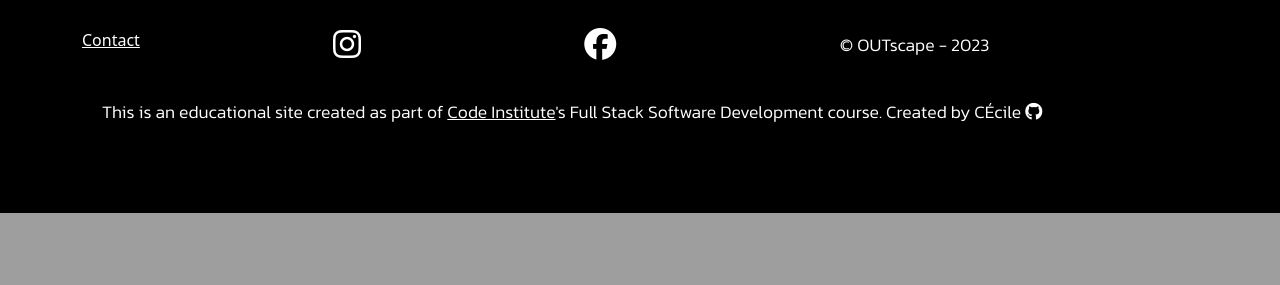
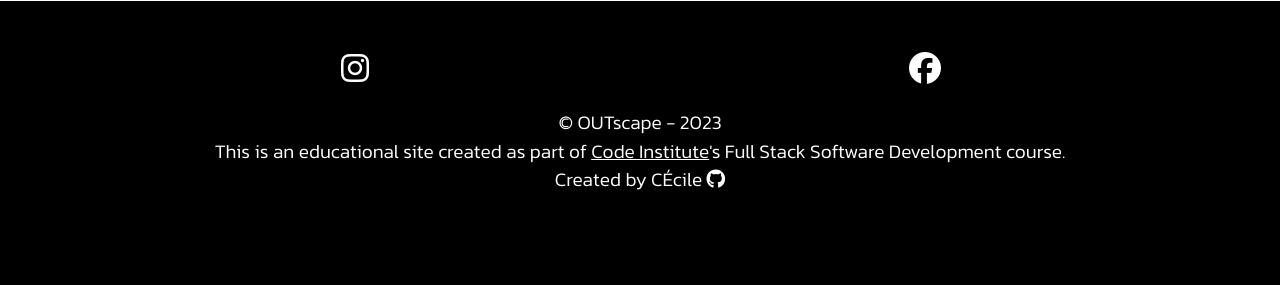
Before and after one commit to cecilegaudron/outscape-game, a Django app: page / in a window 1280 px wide. Shown: the part 1588-1873 px from the top of the page. Before the commit the page ends 1801 px from the top, so only its background shows below. Run offline with Django 3.2, Linux system fonts and the light colour scheme; some libraries are stand-ins or nearby versions.

Commit message:
Add content and styles to game and index pages

```diff
--- a/static/css/style.css
+++ b/static/css/style.css
@@ -18,10 +18,6 @@ section {
     overflow: hidden;
 }
 
-div {
-    max-width: 90%;
-}
-
 #logo {
     width: 70%;
     margin: 2% !important;
@@ -34,7 +30,7 @@ div {
 }
 
 .btn {
-    margin: 1%;
+    margin: 2%;
     text-align: center;
 }
 
@@ -60,11 +56,13 @@ h2 {
     font-family: 'Kanit', sans-serif;
     font-weight: bolder;
     font-size: 1.3rem;
+    padding: 2%;
+    text-align: center;
 }
 
 p {
     font-family: 'Kanit', sans-serif;
-    font-size: 1.1rem;
+    font-size: 1.2rem;
     padding: 2%;
 }
 
@@ -236,13 +234,11 @@ footer a:hover {
 }
 
 /* Home page */
-#welcome-img {
-    width: 100%;
+.welcome-img {
+    max-width: 100% !important;
+    text-align: center;
 }
 
-.welcome {
-    margin: auto;
-}
 
 /* Booking form */
 .background-booking {
--- a/templates/base.html
+++ b/templates/base.html
@@ -96,24 +96,19 @@
     </main>
     <!-- Footer with Copyright and Social Networks Links -->
     <footer>
-        <div class="container">
+        <div class="container center-content">
             <div class="row">
-                <div class="col-sm">
-                    <a href="contact.html">Contact</a>
-                </div>
-                <div class="col-sm">
+                <div class="col">
                     <a href="https://www.instagram.com" target="_blank" rel="noopener" aria-label="Reach out in Instagram"><i class="fa-brands fa-instagram icon-footer"></i></a>
                 </div>
-                <div class="col-sm">
-                <a href="https://www.facebook.com" target="_blank" rel="noopener" aria-label="Reach out in Facebook"><i class="fa-brands fa-facebook icon-footer"></i></a>
-                </div>
-                <div class="col-sm">
-                    <p>© OUTscape - {% now 'Y' %}</p>
+                <div class="col">
+                    <a href="https://www.facebook.com" target="_blank" rel="noopener" aria-label="Reach out in Facebook"><i class="fa-brands fa-facebook icon-footer"></i></a>
                 </div>
             </div>
             <div>
-                <p>This is an educational site created as part of <a href="https://codeinstitute.net/" target="_blank" rel="noopener" aria-label="Visit the Code Institude website">Code Institute</a>'s Full Stack Software Development course. Created by CÉcile <a href="https://github.com/cecilegaudron/" target="_blank" rel="noopener" aria-label="Visit my GitHub account>"><i class="fa-brands fa-github"></i></a></p>
-            </div>
+                <p>© OUTscape - {% now 'Y' %}<br>
+                    This is an educational site created as part of <a href="https://codeinstitute.net/" target="_blank" rel="noopener" aria-label="Visit the Code Institude website">Code Institute</a>'s Full Stack Software Development course.<br>
+                    Created by CÉcile <a href="https://github.com/cecilegaudron/" target="_blank" rel="noopener" aria-label="Visit my GitHub account>"><i class="fa-brands fa-github"></i></a></p>
             </div>
         </div>
     </footer>
--- a/templates/index.html
+++ b/templates/index.html
@@ -3,14 +3,40 @@
 
 {% block content %}
 
-<section class="welcome mx-auto">
-    <div>
+<!-- Title section -->
+<section class="mx-auto">
+    <div class="welcome-img">
         <h1>Welcome to the OUTscape Berlin</h1>
         <h2>The Great escape through the city</h2>
-        <img id="welcome-img" class="img-fluid" src="https://res.cloudinary.com/di8utbjhc/image/upload/v1679310565/outscape/pexels-pixabay-berlin_xwddgj.jpg" alt="Fernsehturm Berlin">
+        <img class="img-fluid" src="https://res.cloudinary.com/di8utbjhc/image/upload/v1679310565/outscape/pexels-pixabay-berlin_xwddgj.jpg" alt="Fernsehturm Berlin">
+    </div>
+</section>
+
+<!-- First part section -->
+<article>
+    <div>
+        <p>
+            OUTscape Game is at the crossroads of a treasure hunt and an escape game.<br>
+            In groups or solo, solve the investigation and find the stolen bust of Nefertiti. Scattered around Berlin-Mitte, the clues are found in the open air, at the foot of the most beautiful buildings of the German capital.
+        </p>
+    </div>
+    <div>
+        <!-- PICTOS -->
+    </div>
+</article>
+
+<!-- Second part section -->
+<section>
+    <div>
+        <h2>Ready to take up the challenge ?</h2>
+        <p>
+            Help with an investigation in the heart of Berlin-Mitte. From Alexanderplatz to the hiding place of the Nefertiti bust, listen to the city, observe it and make it talk. Only Berlin and your instincts will allow you to help the police and advance through the city at all costs to find the stolen bust of Nefertiti.
+        </p>
+        <div class="center-content">
+            <button class="btn btn-dark btn-detail"><a href="{% url 'booking' %}">Book the game</a></button>
+        </div>
     </div>
 </section>
 
 
-
 {% endblock %}
```
Also changed, not shown: templates/game.html (+9 -0 lines).
